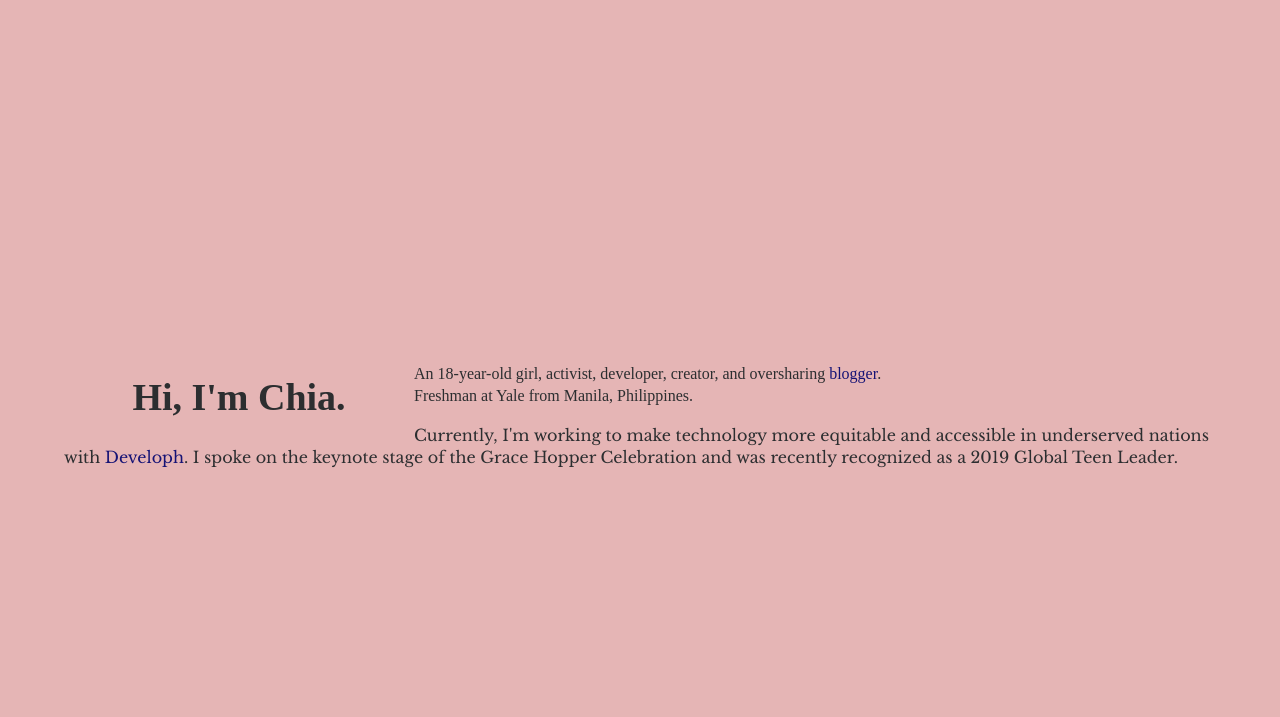
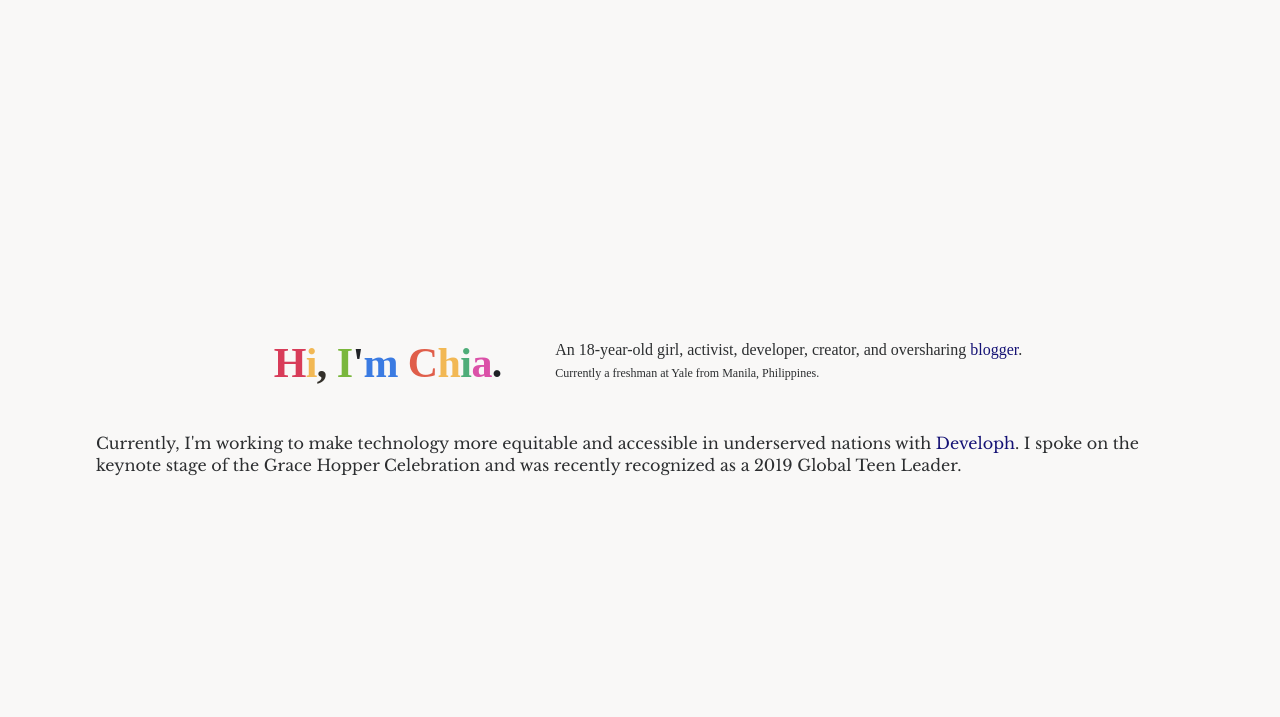
Before and after one commit to chiaski/personal, a PHP site: page / in a window 1280 px wide. Shown: the top 717 px of the page. After the commit the page ends 476 px from the top, so only its background shows below. Run offline with PHP 8.4, Linux system fonts and the light colour scheme; some libraries are stand-ins or nearby versions.

Commit message:
Oh my gay

```diff
--- a/css/main.css
+++ b/css/main.css
@@ -4,6 +4,10 @@ html {
     color: #222;
     font-size: 1em;
     line-height: 1.4;
+
+    text-rendering: optimizeLegibility;
+    -webkit-font-smoothing: antialiased;
+    -moz-osx-font-smoothing: grayscale;
 }
 
 ::-moz-selection {
@@ -62,8 +66,11 @@ html {
 
 body {
     font-family: 'Libre Baskerville', serif;
-    background: #e5b5b5;
+    background: #f9f8f7;
     color: #2c2e30;
+    text-rendering: optimizeLegibility;
+    -webkit-font-smoothing: antialiased;
+    -moz-osx-font-smoothing: grayscale;
 }
 
 .container {
@@ -91,6 +98,8 @@ body {
     position: relative;
     margin: auto;
     min-width: 400px;
+    box-sizing: border-box;
+    overflow-x: hidden;
 }
 
 
--- a/index.html
+++ b/index.html
@@ -44,14 +44,23 @@
     <div class="container">
 
         <div class="box" style="height:100%;width:100%;">
-            <div class="box-inner" style="margin:0 auto;min-width:500px;width:90%;top: 50%;transform: translateY(-50%);">
+            <div class="box-inner" style="padding:2em;margin:0 auto;max-width:100%;width:90%;top: 50%;transform: translateY(-50%);">
 
-                <div class="left" style="min-width:350px;float:left;">
-                    <h1 style="font-family:Clearface;line-height:18px;text-align: center;font-size:38px;">Hi, I'm Chia.</h1>
-                </div>
-                <p class="intro-paragraph">An 18-year-old girl, activist, developer, creator, and oversharing <a href="http://blog.chiaski.com" alt="Chiaski">blogger</a>.<br>Freshman at Yale from Manila, Philippines.</p>
-
-                <p>Currently, I'm working to make technology more equitable and accessible in underserved nations with <a href="http://developh.org">Developh</a>. I spoke on the keynote stage of the Grace Hopper Celebration and was recently recognized as a 2019 Global Teen Leader.</p>
+                <center>
+                    <div class="intro-row" style="max-width:90%;">
+                        <center>
+                            <div class="left" style="min-width:240px;display:inline-block;width:30%;">
+                                <h1 style="font-family:Clearface;line-height:18px;text-align: center;font-size:42px;letter-spacing:-.6px;">
+                                    <span style="color:#d83c59">H</span><span style="color:#f2b854">i</span><span style="color:#33302a">,</span> <span style="color:#7ab73c">I</span><span style="color:#202226">'</span><span style="color:#3b7be2">m</span> <span style="color:#e05e4a">C</span><span style="color:#f2b854">h</span><span style="color:#4fad79">i</span><span style="color:#db51a8">a</span><span style="color:#202226">.</span>
+                                </h1>
+                            </div>
+                            <div style="display:inline-block;max-width:500px;width:60%;">
+                                <p class="intro-paragraph" style="text-align:left;padding:1em;">An 18-year-old girl, activist, developer, creator, and oversharing <a href="http://blog.chiaski.com" alt="Chiaski">blogger</a>.<br><span style="font-size:12px;">Currently a freshman at Yale from Manila, Philippines.</span></p>
+                            </div>
+                        </center>
+                    </div>
+                </center>
+                <p style="clear:both;">Currently, I'm working to make technology more equitable and accessible in underserved nations with <a href="http://developh.org">Developh</a>. I spoke on the keynote stage of the Grace Hopper Celebration and was recently recognized as a 2019 Global Teen Leader.</p>
 
 
 
```
